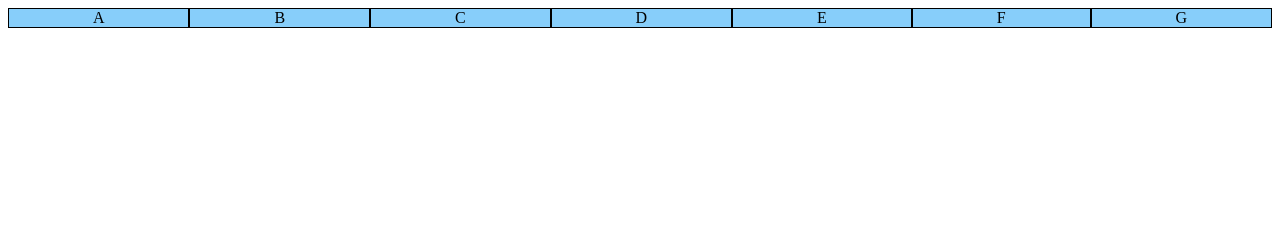
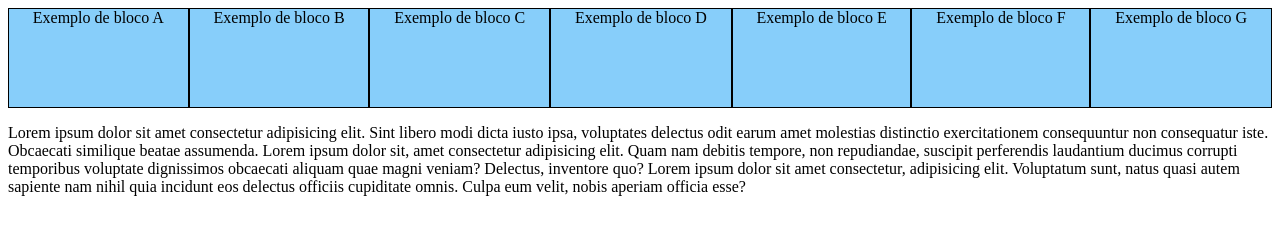
Before and after one commit to Simon-Francis/html-css, a plain HTML site: page exercicios/ex027/flex003/index.html in a window 1280 px wide. Drawn offline with Linux system fonts and the light colour scheme.

Commit message:
Update index.html

```diff
--- a/exercicios/ex027/flex003/index.html
+++ b/exercicios/ex027/flex003/index.html
@@ -8,7 +8,9 @@
     <style>
         div.conteiner {
             background-color: lightsalmon;
+            height: 100px;
             display: flex;
+            flex-flow: row wrap;
         }
 
         div.item {
@@ -23,15 +25,17 @@
 </head>
 <body>
     <div class="conteiner">
-        <div class="item">A</div>
-        <div class="item">B</div>
-        <div class="item">C</div>
-        <div class="item">D</div>
-        <div class="item">E</div>
-        <div class="item">F</div>
-        <div class="item">G</div>
+        <div class="item">Exemplo de  bloco A</div>
+        <div class="item">Exemplo de  bloco B</div>
+        <div class="item">Exemplo de  bloco C</div>
+        <div class="item">Exemplo de  bloco D</div>
+        <div class="item">Exemplo de  bloco E</div>
+        <div class="item">Exemplo de  bloco F</div>
+        <div class="item">Exemplo de  bloco G</div>
+    </div>
 
-    </div>
+    <p>Lorem ipsum dolor sit amet consectetur adipisicing elit. Sint libero modi dicta iusto ipsa, voluptates delectus odit earum amet molestias distinctio exercitationem consequuntur non consequatur iste. Obcaecati similique beatae assumenda. Lorem ipsum dolor sit, amet consectetur adipisicing elit. Quam nam debitis tempore, non repudiandae, suscipit perferendis laudantium ducimus corrupti temporibus voluptate dignissimos obcaecati aliquam quae magni veniam? Delectus, inventore quo? Lorem ipsum dolor sit amet consectetur, adipisicing elit. Voluptatum sunt, natus quasi autem sapiente nam nihil quia incidunt eos delectus officiis cupiditate omnis. Culpa eum velit, nobis aperiam officia esse?</p>
+
 
 </body>
 </html>
```
